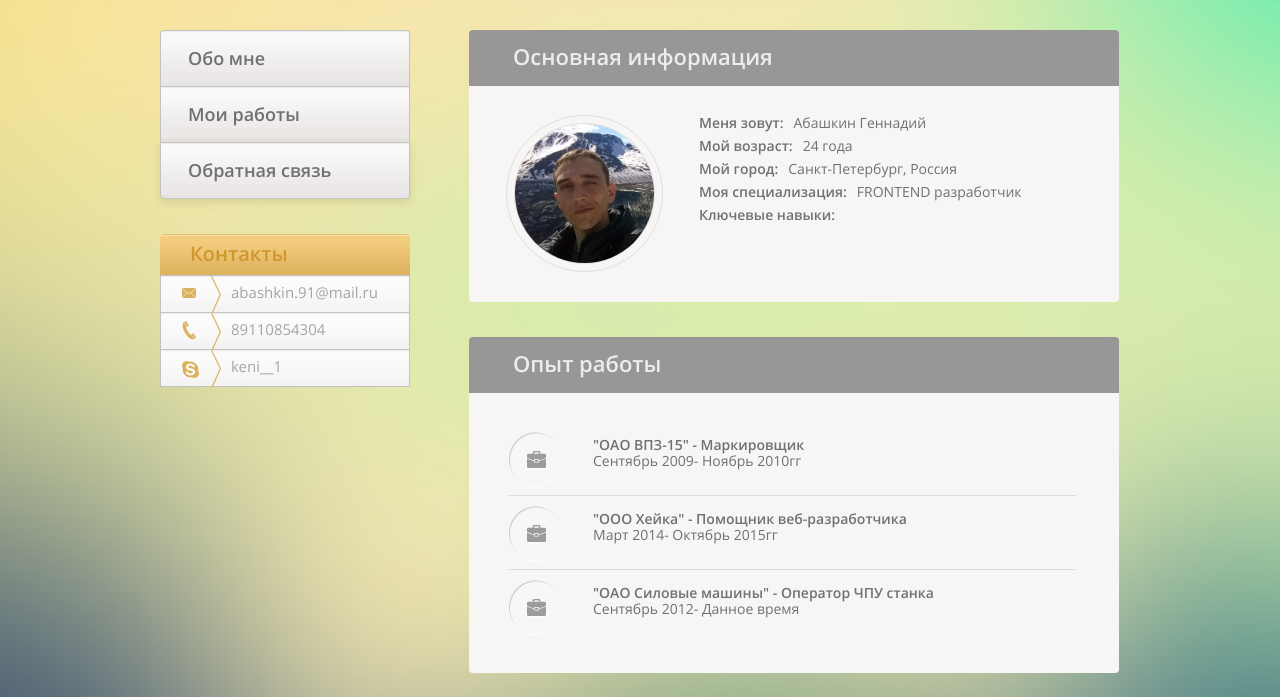
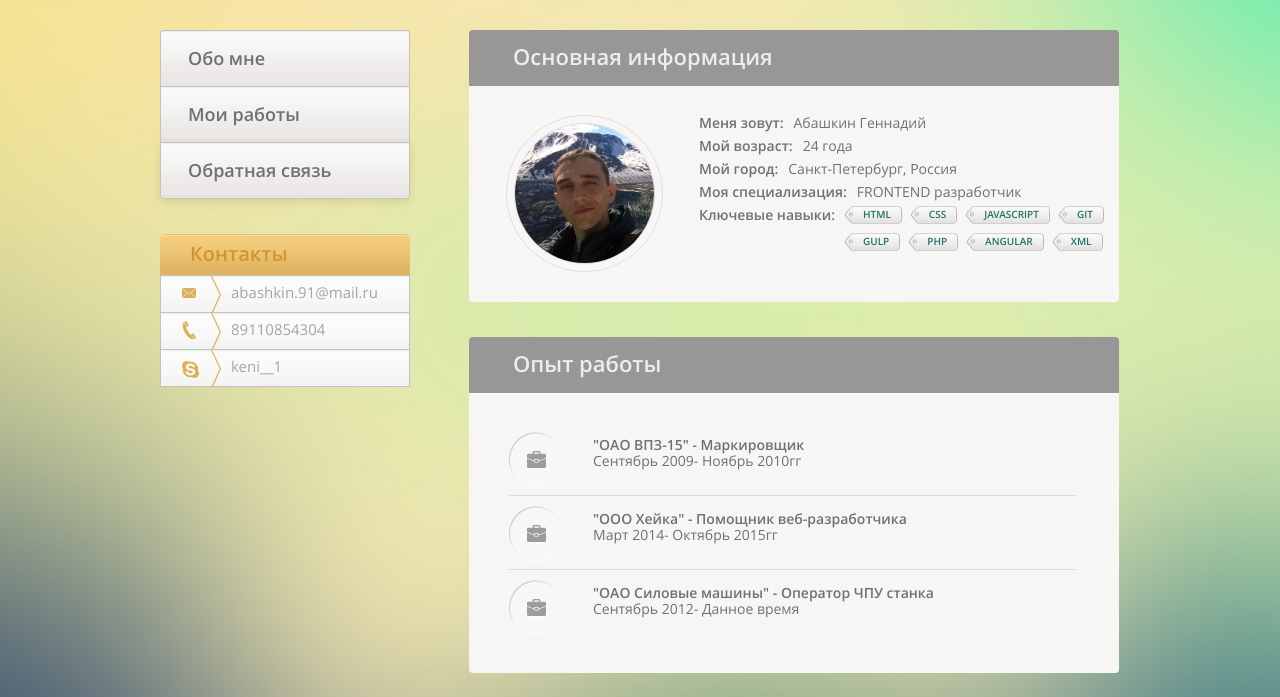
Before and after one commit to abaha91/MySite-adaptation-, a website: page index.html in a window 1280 px wide. Shown: the part 103-800 px from the top of the page. Drawn offline with nearby package versions, Linux system fonts and the light colour scheme.

Commit message:
Kolbaski

```diff
--- a/index.html
+++ b/index.html
@@ -64,7 +64,60 @@
         	   			<li class="main-info-p"><span class="first">Мой возраст:</span><span class="second">24 года</span></li>
         	   			<li class="main-info-p"><span class="first">Мой город:</span><span class="second">Санкт-Петербург, Россия</span></li>
         	   			<li class="main-info-p"><span class="first">Моя специализация:</span><span class="second">FRONTEND разработчик</span></li>
-        	   			<li class="main-info-p"><span class="first">Ключевые навыки:</span><span class="second"></span></li>
+        	   			<li class="main-info-p"><span class="first">Ключевые навыки:</span>
+        	   			<div class="kolbaski">
+
+        	   			   <div class="kolbasa">
+        	   			   <img src="kolbasa1.png" alt="kolbasa1" class="kolbasa1" />
+        	   			   <img src="kolbasa3.png" alt="kolbasa3" class="kolbasa3" />
+        	   			   <div class="inner_kolbasa"><p class="kolbas">HTML</p></div></div>
+
+
+        	   			<div class="kolbasa">
+        	   			   <img src="kolbasa1.png" alt="kolbasa1" class="kolbasa1" />
+        	   			   <img src="kolbasa3.png" alt="kolbasa3" class="kolbasa3" />
+        	   			   <div class="inner_kolbasa"><p class="kolbas">CSS</p></div></div>
+
+
+
+        	   			<div class="kolbasa">
+        	   			   <img src="kolbasa1.png" alt="kolbasa1" class="kolbasa1" />
+        	   			   <img src="kolbasa3.png" alt="kolbasa3" class="kolbasa3" />
+        	   			   <div class="inner_kolbasa"><p class="kolbas">JAVASCRIPT</p></div></div>
+
+
+        	   			<div class="kolbasa">
+        	   			   <img src="kolbasa1.png" alt="kolbasa1" class="kolbasa1" />
+        	   			   <img src="kolbasa3.png" alt="kolbasa3" class="kolbasa3" />
+        	   			   <div class="inner_kolbasa"><p class="kolbas">GIT</p></div></div>
+
+
+        	   			<div class="kolbasa">
+        	   			   <img src="kolbasa1.png" alt="kolbasa1" class="kolbasa1" />
+        	   			   <img src="kolbasa3.png" alt="kolbasa3" class="kolbasa3" />
+        	   			   <div class="inner_kolbasa"><p class="kolbas">GULP</p></div></div>
+
+
+        	   			<div class="kolbasa">
+        	   			   <img src="kolbasa1.png" alt="kolbasa1" class="kolbasa1" />
+        	   			   <img src="kolbasa3.png" alt="kolbasa3" class="kolbasa3" />
+        	   			   <div class="inner_kolbasa"><p class="kolbas">PHP</p></div></div>
+
+
+
+        	   			<div class="kolbasa">
+        	   			   <img src="kolbasa1.png" alt="kolbasa1" class="kolbasa1" />
+        	   			   <img src="kolbasa3.png" alt="kolbasa3" class="kolbasa3" />
+        	   			   <div class="inner_kolbasa"><p class="kolbas">ANGULAR</p></div></div>
+
+
+
+        	   			<div class="kolbasa">
+        	   			   <img src="kolbasa1.png" alt="kolbasa1" class="kolbasa1" />
+        	   			   <img src="kolbasa3.png" alt="kolbasa3" class="kolbasa3" />
+        	   			   <div class="inner_kolbasa"><p class="kolbas">XML</p></div></div>
+        	   			</div>
+        	   			</li>
         	   			</ul>
         	   		</div>
         	   	</div>
--- a/style.css
+++ b/style.css
@@ -68,6 +68,13 @@ img.my_foto{height:139px;width:250px;margin-left:-25px;}
 span.second{margin-left:10px;font-family: "OpenSansRegular"}
 div.main-info-b{width:420px;margin-left:230px;}
 ul.main_inform{padding:0px;margin-top:0;}
+div.kolbaski{display: inline-block;height:30px;margin-left:145px;margin-top:-17px;}
+div.kolbasa{display:inline-block;height: 19px;position:relative;float:left;margin:0 8px 8px 0;}
+img.kolbasa1{position: absolute;left:0px;z-index:1;}
+img.kolbasa3{position: absolute;right:0px;z-index:1;}
+div.inner_kolbasa{background:url(kolbasa2.png)repeat-x;z-index:3;margin:0 7px 0 15px;padding:0 4px;height:19px;line-height: 1.7;}
+p.kolbas{text-align:center;position:relative;margin-left:15px;margin-right:15px;font-size:10px;margin:0;color:#1e7465;}
+
 
 
 
```
Also changed, not shown: kolbasa1.png (added), kolbasa2.png (added), kolbasa3.png (added).
